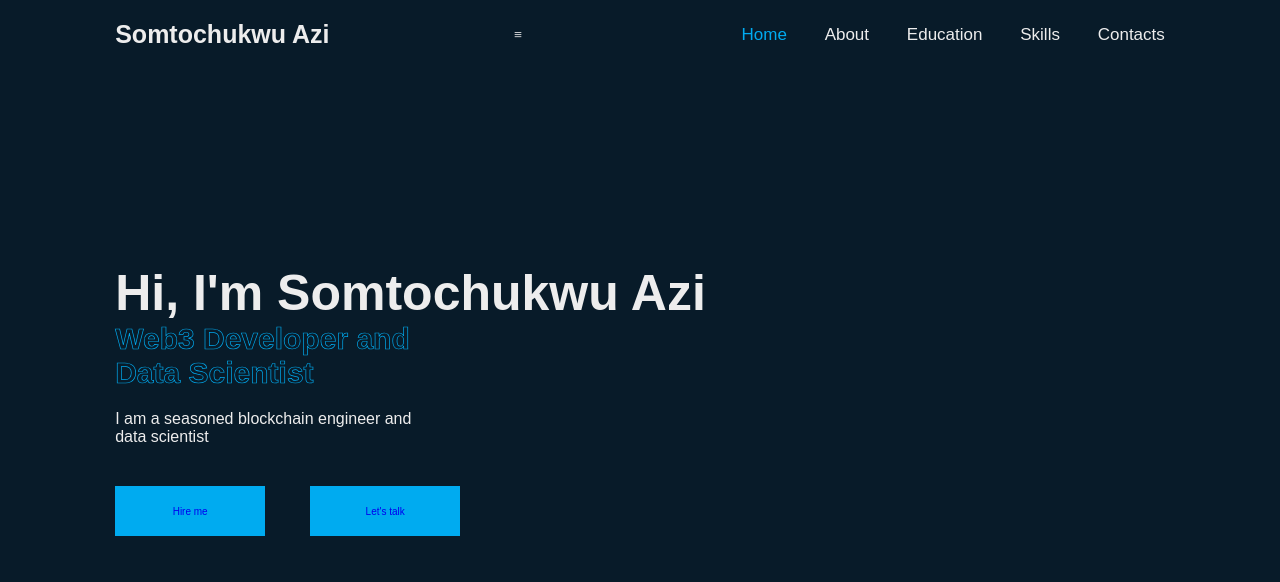
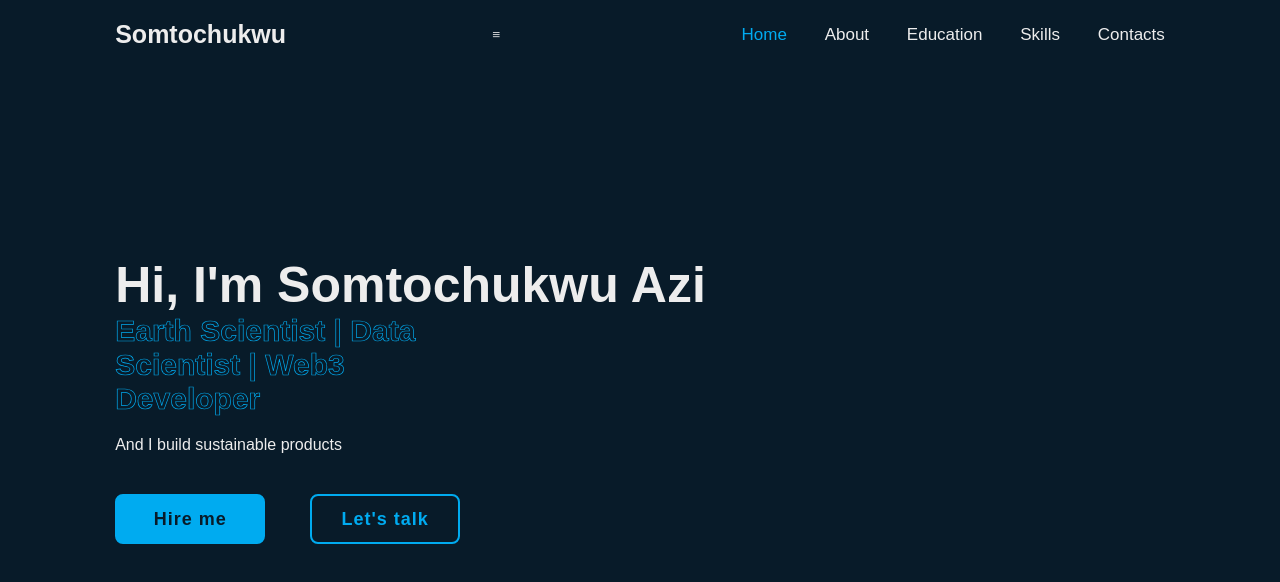
Before and after one commit to Galaxical/portfolioWebsite, a plain HTML site: page index.html in a window 1280 px wide. Drawn offline with nearby package versions, Linux system fonts and the light colour scheme.

Commit message:
Designed the hireMe and Let's talk buttons

```diff
--- a/index.html
+++ b/index.html
@@ -12,7 +12,7 @@
 <body>
 
     <header class = "header">
-        <a href="#" class = "logo">Somtochukwu Azi</a>
+        <a href="#" class = "logo">Somtochukwu</a>
         <div class="bx bx-menu" id="menu-icon"></div>
         <nav class = "navBar">
             <a href="#home" class="active">Home</a>
@@ -30,8 +30,8 @@
             <h1>Hi, I'm <span>Somtochukwu Azi</span> </h1>
 
             <div class="text-animate">
-                <h3>Web3 Developer and Data Scientist</h3>
-                <p>I am a seasoned blockchain engineer and data scientist </p>
+                <h3>Earth Scientist | Data Scientist | Web3 Developer </h3>
+                <p>And I build sustainable products</p>
             </div>
 
             <div class="btn-box">
--- a/style.css
+++ b/style.css
@@ -96,6 +96,7 @@ section {
     font-weight: 700;
     color: transparent;
     -webkit-text-stroke: .7px var(--main-color);
+    justify-content: ;
 }
 
 .home-content p {
@@ -113,10 +114,48 @@ section {
 
 .btn-box .btn {
     position: relative;
-    display: inline flex;
+    display: inline-flex;
     justify-content: center;
     align-items: center;
     inline-size: 15rem;
     block-size: 100%;
     background: var(--main-color);
+    border: .2rem solid var(--main-color);
+    border-radius: .8rem;
+    font-size: 1.8rem;
+    font-weight: 600;
+    letter-spacing: .1rem;
+    color: var(--bg--color);
+    z-index: 1;
+    overflow: hidden;
+    transition: .5s;
 }
+
+.btn-box .btn:nth-child(2){
+    background: transparent;
+    color: var(--main-color);
+}
+
+.btn-box .btn:nth-child(2):hover{
+    color: var(--bg--color);
+}
+
+.btn-box .btn:nth-child(2)::before{
+    background: var(--main-color);
+}
+
+.btn-box .btn::before{
+    content: '';
+    position: absolute;
+    inset-block-start: 0;
+    inset-inline-start: 0;
+    inline-size: 0;
+    block-size: 100%;
+    background:var(--bg--color);
+    z-index: -1;
+    transition: .5s;
+}
+
+.btn-box .btn:hover::before{
+    inline-size: 100%;
+}
```
Also changed, not shown: 2 other files.
